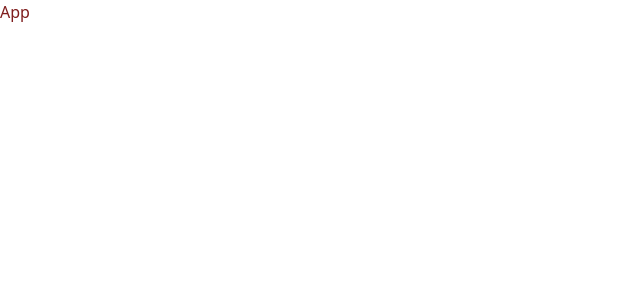
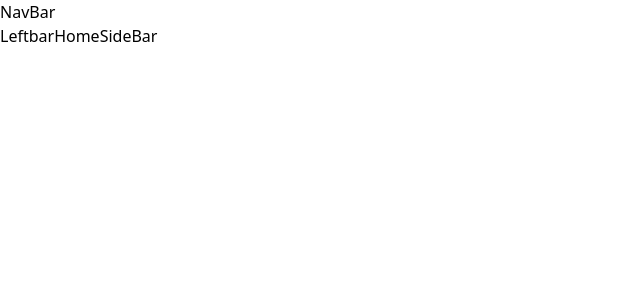
Before and after one commit to alicehack2020/social-media-frontend, a React (Vite) app: page / in a window 1280 px wide. Shown: the top 300 px of the page, without its empty margins (0-640 px from the left). Built offline with nearby package versions, Linux system fonts and the light colour scheme.

Commit message:
outlet added

```diff
--- a/src/App.jsx
+++ b/src/App.jsx
@@ -1,7 +1,57 @@
 import React from "react";
+import { Outlet, RouterProvider, createBrowserRouter } from "react-router-dom";
+import { Home } from "./pages/Home";
+import Login from "./pages/Login";
+import Register from "./pages/Register";
+import NavBar from "./components/NavBar";
+import Leftbar from "./components/Leftbar";
+import SideBar from "./components/SideBar";
+import Profile from "./pages/Profile";
 
 const App = () => {
-  return <div className="text-red-900">App</div>;
+  const Layout = () => {
+    return (
+      <div>
+        <NavBar />
+        <div className="flex">
+          <Leftbar />
+          <Outlet />
+          <SideBar />
+        </div>
+      </div>
+    );
+  };
+
+  const router = createBrowserRouter([
+    {
+      element: <Layout />,
+      path: "/",
+      children: [
+        {
+          element: <Home />,
+          path: "/",
+        },
+        {
+          element: <Profile />,
+          path: "/profile/:id",
+        },
+      ],
+    },
+    {
+      element: <Login />,
+      path: "/login",
+    },
+    {
+      element: <Register />,
+      path: "/register",
+    },
+  ]);
+
+  return (
+    <di>
+      <RouterProvider router={router} />
+    </di>
+  );
 };
 
 export default App;
--- /dev/null
+++ b/src/components/Leftbar.jsx
@@ -0,0 +1,9 @@
+import React from 'react'
+
+const Leftbar = () => {
+  return (
+    <div>Leftbar</div>
+  )
+}
+
+export default Leftbar
--- /dev/null
+++ b/src/components/NavBar.jsx
@@ -0,0 +1,9 @@
+import React from 'react'
+
+const NavBar = () => {
+  return (
+    <div>NavBar</div>
+  )
+}
+
+export default NavBar
--- /dev/null
+++ b/src/components/SideBar.jsx
@@ -0,0 +1,7 @@
+import React from "react";
+
+const SideBar = () => {
+  return <div>SideBar</div>;
+};
+
+export default SideBar;
```
